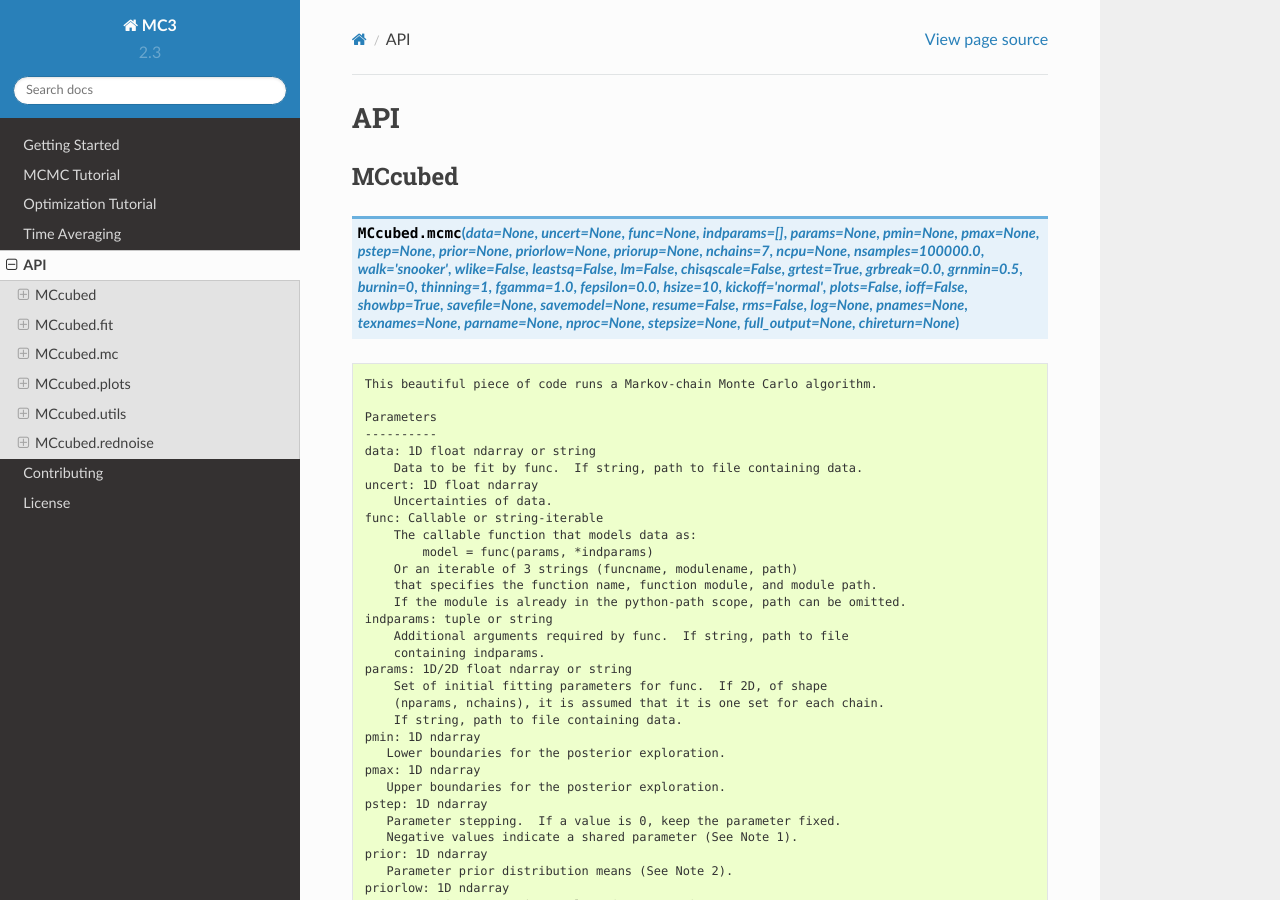
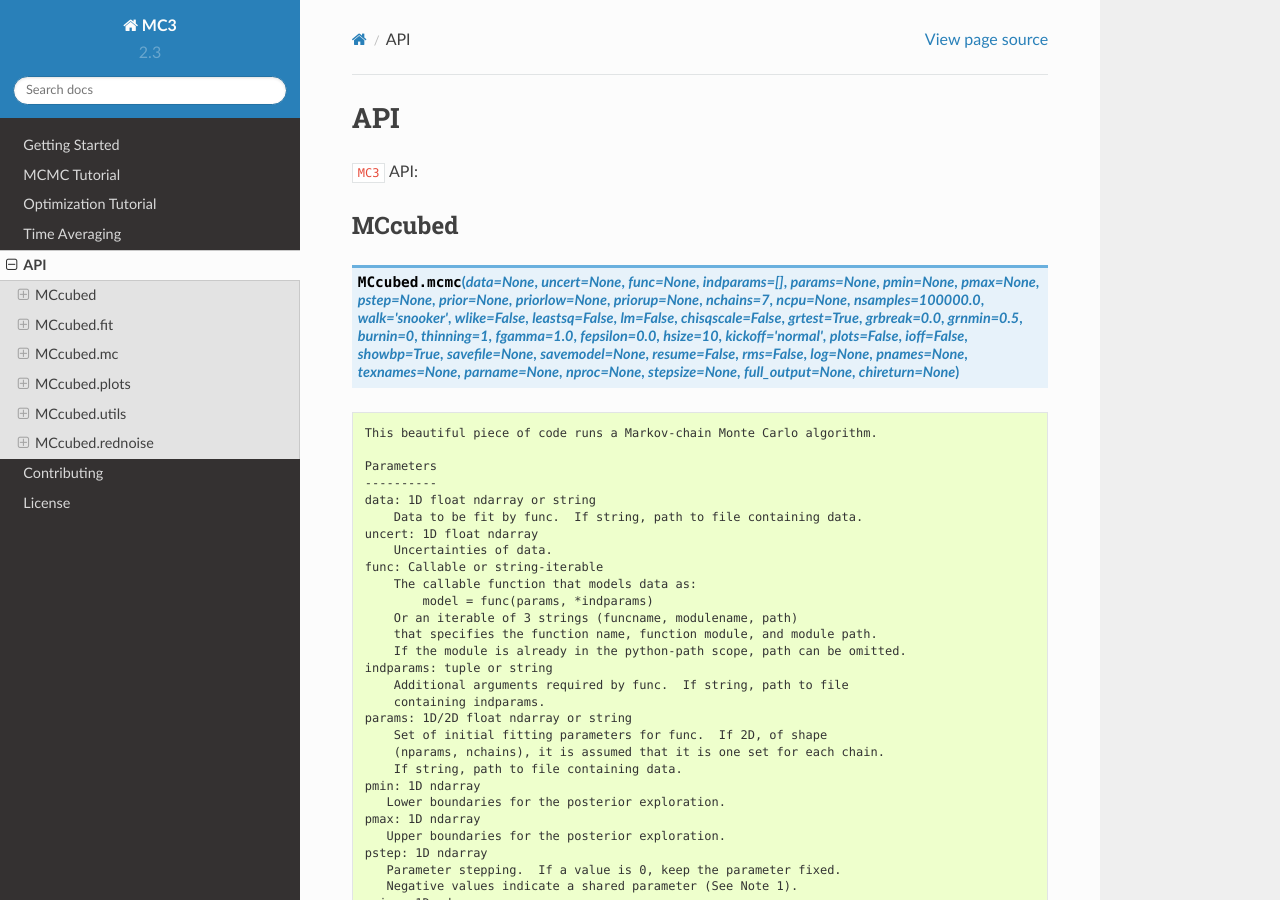
Before and after one commit to pcubillos/mc3, a Sphinx documentation site: the page built from docs/api.rst, in a window 1280 px wide and 900 px high. Built offline with Sphinx 7.4.7 and the Read the Docs theme 2.0.0, drawn with Linux system fonts in a browser that asks for light colours.

```diff
--- a/docs/api.rst
+++ b/docs/api.rst
@@ -1,12 +1,14 @@
 API
 ===
+
+``MC3`` API:
 
 MCcubed
 _______
 
 .. module:: MCcubed
 
-.. py:function:: mcmc(data=None, uncert=None, func=None, indparams=[], params=None, pmin=None, pmax=None, pstep=None, prior=None, priorlow=None, priorup=None, nchains=7, ncpu=None, nsamples=100000.0, walk='snooker', wlike=False, leastsq=False, lm=False, chisqscale=False, grtest=True, grbreak=0.0, grnmin=0.5, burnin=0, thinning=1, fgamma=1.0, fepsilon=0.0, hsize=10, kickoff='normal', plots=False, ioff=False, showbp=True, savefile=None, savemodel=None, resume=False, rms=False, log=None, pnames=None, texnames=None, parname=None, nproc=None, stepsize=None, full_output=None, chireturn=None)
+.. function:: mcmc(data=None, uncert=None, func=None, indparams=[], params=None, pmin=None, pmax=None, pstep=None, prior=None, priorlow=None, priorup=None, nchains=7, ncpu=None, nsamples=100000.0, walk='snooker', wlike=False, leastsq=False, lm=False, chisqscale=False, grtest=True, grbreak=0.0, grnmin=0.5, burnin=0, thinning=1, fgamma=1.0, fepsilon=0.0, hsize=10, kickoff='normal', plots=False, ioff=False, showbp=True, savefile=None, savemodel=None, resume=False, rms=False, log=None, pnames=None, texnames=None, parname=None, nproc=None, stepsize=None, full_output=None, chireturn=None)
 .. code-block:: pycon
 
     This beautiful piece of code runs a Markov-chain Monte Carlo algorithm.
@@ -194,6 +196,7 @@ ___________
 .. py:module:: MCcubed.fit
 
 .. py:function:: modelfit(params, func, data, uncert, indparams=[], pstep=None, pmin=None, pmax=None, prior=None, priorlow=None, priorup=None, lm=False)
+
 .. code-block:: pycon
 
     Find the best fitting params values using the Levenberg-Marquardt
```
